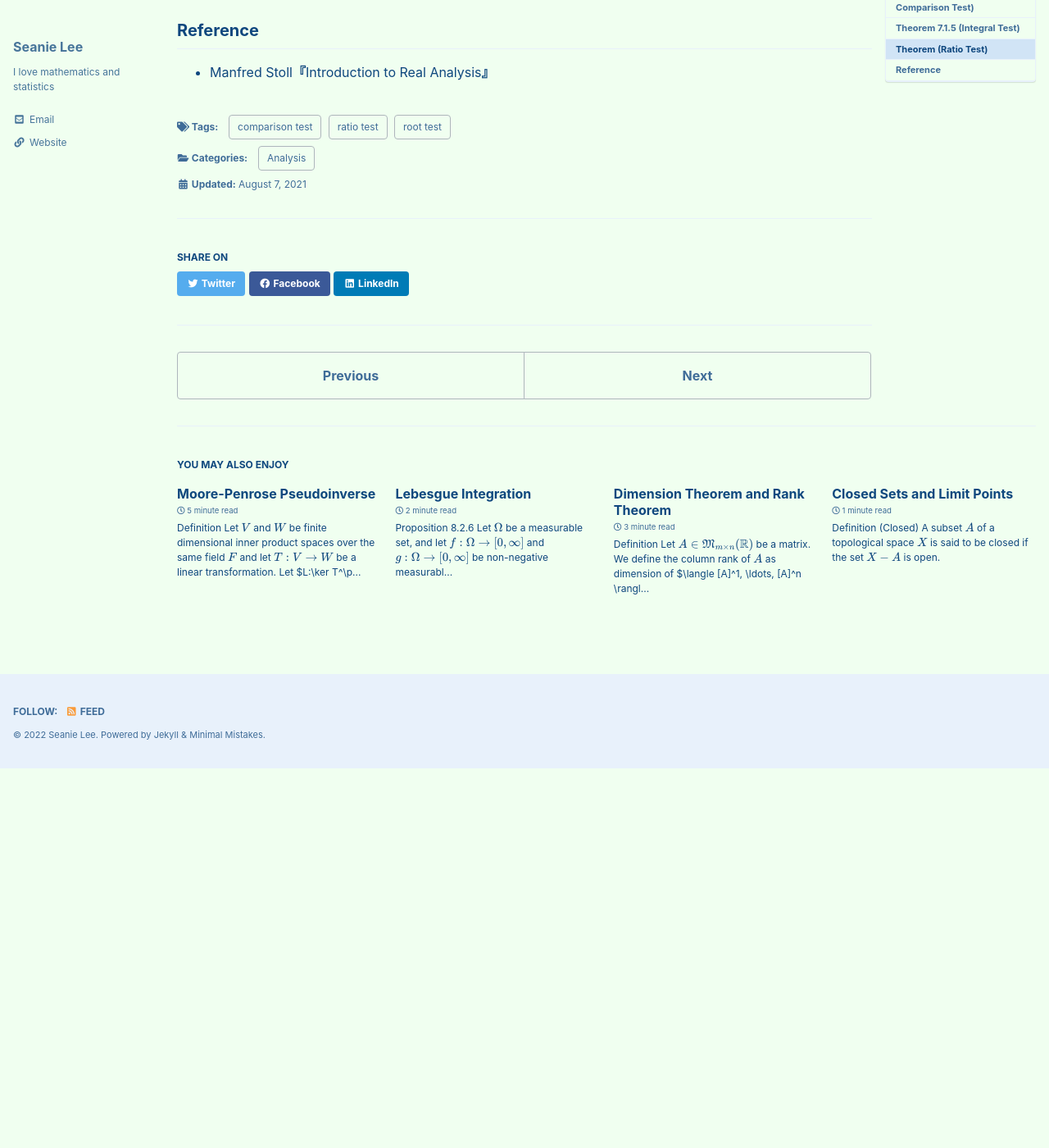
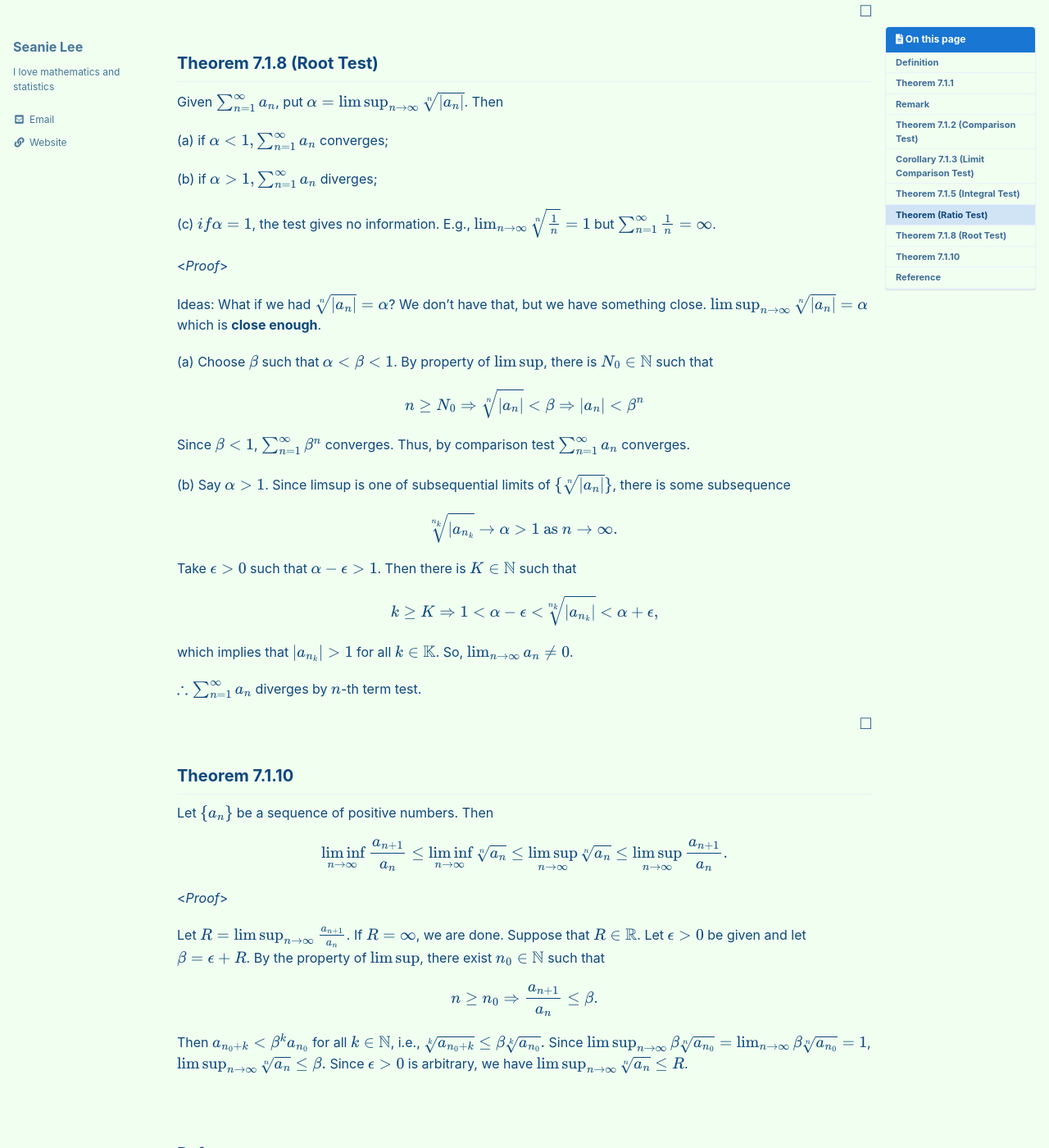
Before and after one commit to seanie12/blog, a Jekyll site: the page built from _posts/2021-08-07-convergence-test-1.md, in a window 1280 px wide and 1400 px high, scrolled down 4515 px. Shown: the whole window at 82% size. Built offline with Jekyll 4.4.1, drawn with Linux system fonts in a browser that asks for light colours; cached includes are drawn as plain includes; formulas are drawn with MathJax 3; before the commit the page ends 5452 px from its top, so only the background shows below that; some of the changed text lies outside the part shown.

Commit message:
Update 2021-08-07-convergence-test-1.md

```diff
--- a/_posts/2021-08-07-convergence-test-1.md
+++ b/_posts/2021-08-07-convergence-test-1.md
@@ -220,8 +220,78 @@ for all $k\in\mathbb{N}$. By comparison test, $\sum_{n=1}^\infty a_n$  converges
 (b) Suppose taht $\lvert a_{n+1} \rvert \geq\lvert a_n \rvert$ for all $n\geq N_0\in\mathbb{N}$. Then $\lim_{n\to\infty}a_n \neq 0$.
 
 $\therefore \sum_{n=1}^\infty a_n$ diverges by $n-$th term test.
+
 $$\tag*{$\square$}$$
 
 
+## Theorem 7.1.8 (Root Test)
+Given $\sum_{n=1}^\infty a_n$, put $\alpha = \limsup_{n\to\infty}\sqrt[n]{\lvert a_n \rvert}$. Then
+
+(a) if $\alpha <1, \sum_{n=1}^\infty a_n$ converges;
+
+(b) if $\alpha >1, \sum_{n=1}^\infty a_n$ diverges;
+
+(c) $if \alpha=1$, the test gives no information. E.g., $\lim_{n\to\infty} \sqrt[n]{\frac{1}{n}}=1$ but $\sum_{n=1}^\infty \frac{1}{n}=\infty$.
+
+<*Proof*>
+
+Ideas: What if we had $\sqrt[n]{\lvert a_n \rvert}=\alpha$? We don't have that, but we have something close. $\limsup_{n\to\infty}\sqrt[n]{\lvert a_n \rvert}=\alpha$ which is **close enough**.
+
+(a) Choose $\beta$ such that $\alpha < \beta <1$. By property of $\limsup$, there is $N_0\in\mathbb{N}$ such that
+
+$$
+\begin{align*}
+n\geq N_0 \Rightarrow \sqrt[n]{\lvert a_n \rvert} < \beta \Rightarrow \lvert a_n \rvert < \beta^n
+\end{align*}
+$$
+
+Since $\beta <1$, $\sum_{n=1}^\infty \beta^n$ converges. Thus, by comparison test $\sum_{n=1}^\infty a_n$ converges.
+
+(b) Say $\alpha >1$. Since limsup is one of subsequential limits of $\\{\sqrt[n]{\lvert a_n\rvert}\\}$, there is some subsequence
+
+
+$$
+\begin{align*}
+\sqrt[n_k]{\lvert a_{n_k}} \to \alpha >1 \text{ as } n\to\infty.
+\end{align*}
+$$
+
+Take $\epsilon >0$ such that $\alpha -\epsilon >1$. Then there is $K\in\mathbb{N}$ such that
+
+$$
+\begin{align*}
+k\geq K \Rightarrow 1<\alpha -\epsilon < \sqrt[n_k]{\lvert a_{n_k}\rvert} < \alpha + \epsilon,
+\end{align*}
+$$
+
+which implies that $\lvert a_{n_k}\rvert >1$ for all $k\in \mathbb{K}$. So, $\lim_{n\to\infty}a_n\neq 0$.
+
+$\therefore \sum_{n=1}^\infty a_n$ diverges by $n$-th term test.
+
+$$\tag*{$\square$} $$
+
+
+## Theorem 7.1.10
+Let $\\{a_n\\}$ be a sequence of positive numbers. Then
+
+$$
+\begin{align*}
+\liminf_{n\to\infty}\frac{a_{n+1}}{a_n} \leq \liminf_{n\to\infty}\sqrt[n]{a_n} \leq \limsup_{n\to\infty}\sqrt[n]{a_n}\leq \limsup_{n\to\infty}\frac{a_{n+1}}{a_n}.
+\end{align*}
+$$
+
+<*Proof*>
+
+Let $R=\limsup_{n\to\infty}\frac{a_{n+1}}{a_n}$. If $R=\infty$, we are done. Suppose that $R\in\mathbb{R}$. Let $\epsilon >0$ be given and let $\beta = \epsilon+R$. By the property of $\limsup$, there exist $n_0\in \mathbb{N}$ such that
+
+$$
+\begin{align*}
+n\geq n_0 \Rightarrow \frac{a_{n+1}}{a_n}\leq \beta.
+\end{align*}
+$$
+
+Then $a_{n_0+k} < \beta^k a_{n_0}$ for all $k\in\mathbb{N}$, i.e., $\sqrt[k]{a_{n_0+k} }\leq \beta \sqrt[k]{ a_{n_0}}.$ Since $\limsup_{n\to\infty}\beta\sqrt[n]{a_{n_0}}=\lim_{n\to\infty}\beta\sqrt[n]{a_{n_0}}=1$, $\limsup_{n\to\infty}\sqrt[n]{a_n}\leq \beta.$ Since $\epsilon >0$ is arbitrary, we have $\limsup_{n\to\infty}\sqrt[n]{a_n} \leq R$.
+
+$$\tag*{$\square$}$$
 ## Reference
 - Manfred Stoll**『**Introduction to Real Analysis**』**
```
Also changed, not shown: other parts of _posts/2021-08-07-convergence-test-1.md (+1 -1 lines).
